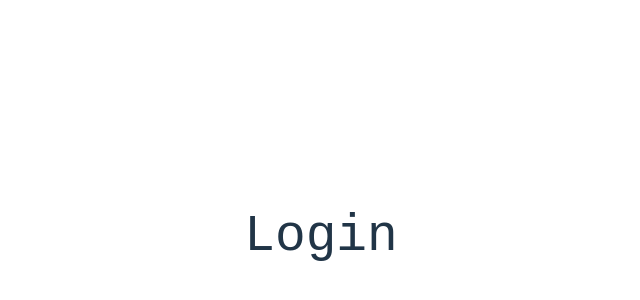
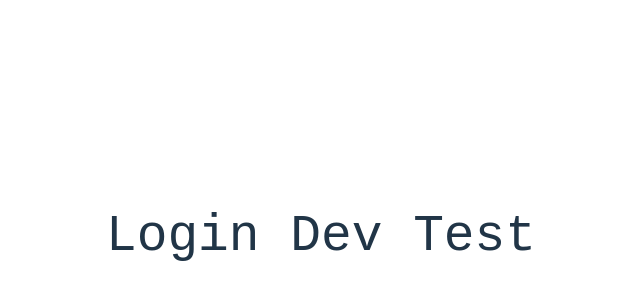
Before and after one commit to moiskillnadne/gipiti-front, a React (Vite) app: page / in a window 1280 px wide. Shown: the part 164-464 px from the top of the page, without its empty margins (319-959 px from the left). Built offline with nearby package versions, Linux system fonts and the light colour scheme.

Commit message:
Dev CI/CD pipeline test

```diff
--- a/src/pages/Login.tsx
+++ b/src/pages/Login.tsx
@@ -1,7 +1,7 @@
 export const Login = () => {
   return (
     <div>
-      <h1>Login</h1>
+      <h1>Login Dev Test</h1>
     </div>
   )
 }
```
